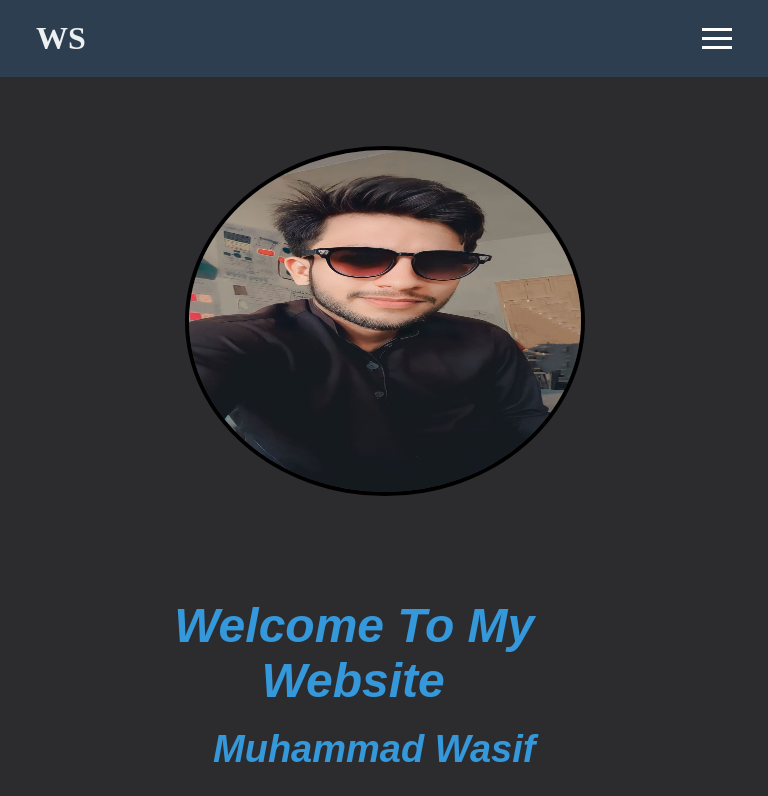
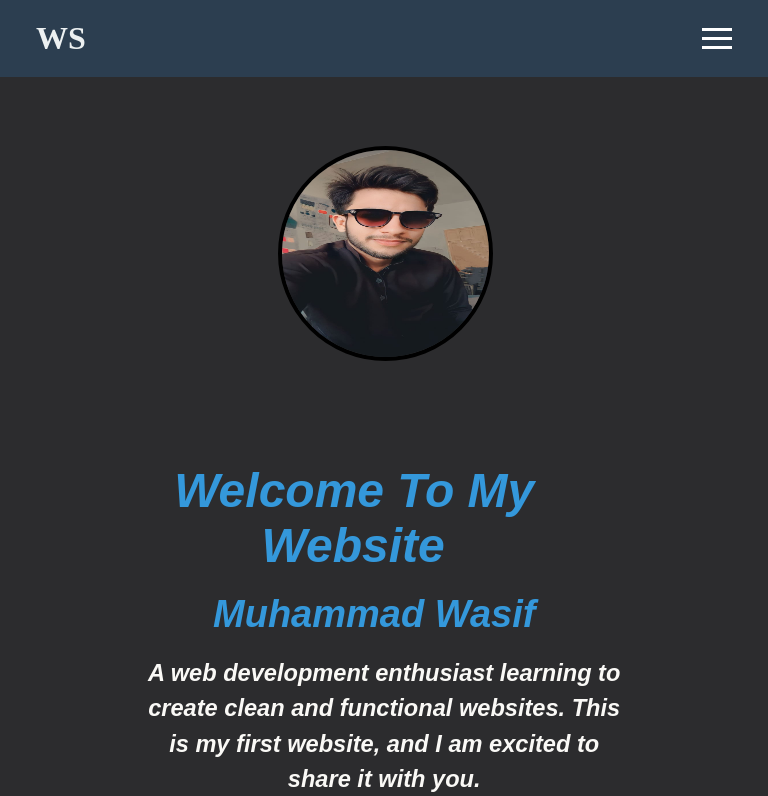
Before and after one commit to wasifsoomro/nextJs-website-customcss-milestone2, a Next.js app: page / in a window 768 px wide. Shown: the top 796 px of the page. Built offline with nearby package versions, Linux system fonts and the light colour scheme.

Commit message:
css changes

```diff
--- a/src/app/(components)/Header.module.css
+++ b/src/app/(components)/Header.module.css
@@ -9,6 +9,7 @@
     width: 100%;
     top: 0;
     z-index: 10;
+    overflow: hidden;
 }
 
 .logoContainer {
--- a/src/app/home/page.module.css
+++ b/src/app/home/page.module.css
@@ -547,6 +547,8 @@
   .pimage {
     border-radius: 50%;
     border: 0.25rem solid black;
+    width: 215px;
+    height: 215px;
   }
 
   .name {
```
